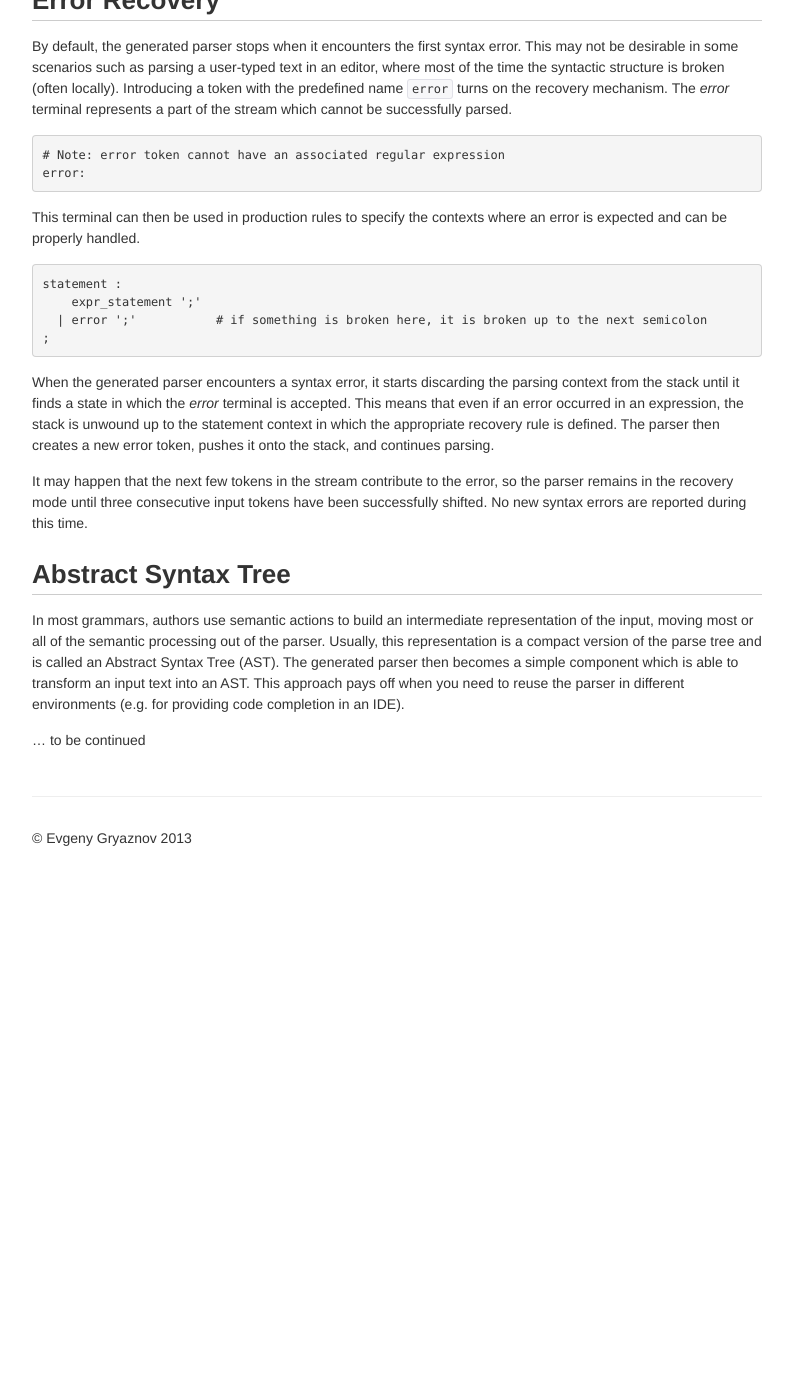
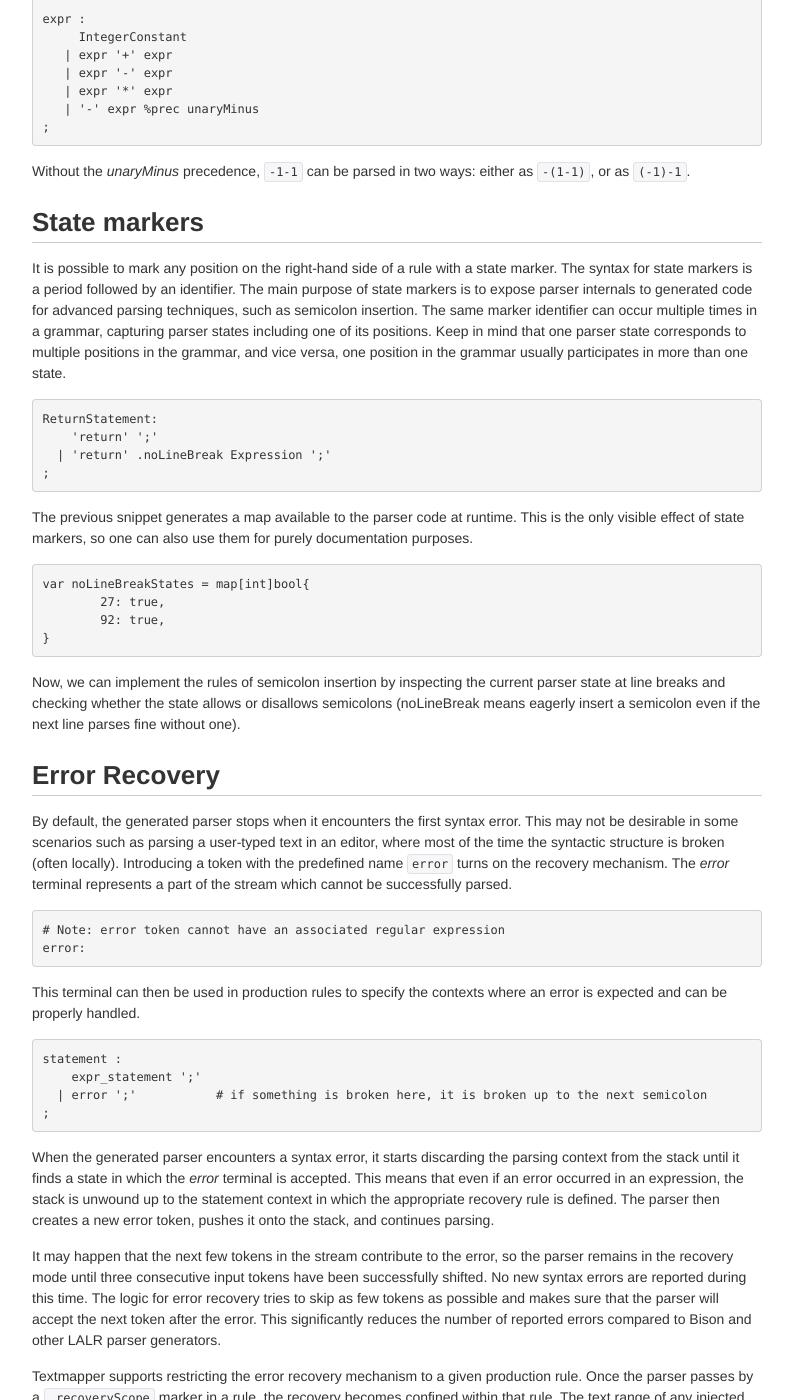
Before and after one commit to inspirer/textmapper, a Jekyll site: the page built from documentation.md, in a window 1280 px wide and 1400 px high, scrolled down 14711 px. Shown: the whole window, without its empty margins (243-1036 px from the left). Built offline with Jekyll 4.4.1, drawn with Linux system fonts in a browser that asks for light colours; before the commit the page ends 15615 px from its top, so only the background shows below that; some of the changed text lies outside the part shown.

Commit message:
Add documentation for state markers and error recovery scopes.

````diff
--- a/documentation.md
+++ b/documentation.md
@@ -167,7 +167,7 @@ Backtracking might lead to unexpected results for broken input - the prefix of a
 	'*': /\*/
 	'/': /\//
 
-This can be improved by having an explicit rule for ```invalid_token``` capturing broken comments.
+This can be improved by having an explicit rule for `invalid_token` capturing broken comments.
 
 	# Note: the following rule disables backtracking for incomplete multiline comments, which
 	# would otherwise be reported as '/', '*', etc.
@@ -179,6 +179,15 @@ A similar situation happens in grammars which have a token for tree dots.
 	'.': /\./
 	invalid_token: /\.\./
 	'...': /\.\.\./
+
+Most grammars do not require backtracking and it is best to ensure that generated code does not contain a backtracking table. If it does, keep adding more invalid_token rules until the table disappears.
+
+	... lexer_tables.go for the previous example without the invalid token rule
+	var tmBacktracking = []int{
+		4, 3, // in '.'
+	}
+
+There are legitimate use-cases for backtracking such as allowing identifiers to have dashes or escaped Unicode characters but those are relatively rare.
 
 ## Regular expressions
 
@@ -461,7 +470,7 @@ Instead of analyzing the whole stack each time, an aggregated value describing t
 
 In each state there may be one or more actions that lead to a successful parse. If there are many, we have to examine lookahead tokens to disambiguate. The generated parser scans them one by one until the ambiguity is resolved. Then it applies the only remaining valid action, or reports a syntax error. The pre-computed *action* table is used by the parser to look up the next action for the current state and the next input terminal. In addition to *Shift* and *Reduce*, the action table may contain two more types of actions:
 
-**Error** reports a syntax error. The parser may also try to recover if this feature is on.
+**Error** reports a syntax error. The parser may also try to recover if error recovery is enabled.
 
 **Lookahead** means that one more token is needed to disambiguate. It takes a new lookahead state as an argument. Lookahead states extend a set of parser states, and can be used as keys in the *action* table (but not in the *goto* table). When the parser encounters this action, it fetches the next lookahead token. It then continues the lookup for the new state and the new token until no more Lookahead actions are returned.
 
@@ -558,6 +567,24 @@ The unary minus requires a separate operator terminal as it has higher precedenc
 
 Without the *unaryMinus* precedence, ```-1-1``` can be parsed in two ways: either as ```-(1-1)```, or as ```(-1)-1```.
 
+## State markers
+
+It is possible to mark any position on the right-hand side of a rule with a state marker. The syntax for state markers is a period followed by an identifier. The main purpose of state markers is to expose parser internals to generated code for advanced parsing techniques, such as semicolon insertion. The same marker identifier can occur multiple times in a grammar, capturing parser states including one of its positions. Keep in mind that one parser state corresponds to multiple positions in the grammar, and vice versa, one position in the grammar usually participates in more than one state.
+
+	ReturnStatement:
+	    'return' ';'
+	  | 'return' .noLineBreak Expression ';'
+	;
+
+The previous snippet generates a map available to the parser code at runtime. This is the only visible effect of state markers, so one can also use them for purely documentation purposes.
+
+	var noLineBreakStates = map[int]bool{
+		27: true,
+		92: true,
+	}
+
+Now, we can implement the rules of semicolon insertion by inspecting the current parser state at line breaks and checking whether the state allows or disallows semicolons (noLineBreak means eagerly insert a semicolon even if the next line parses fine without one).
+
 ## Error Recovery
 
 By default, the generated parser stops when it encounters the first syntax error. This may not be desirable in some scenarios such as parsing a user-typed text in an editor, where most of the time the syntactic structure is broken (often locally). Introducing a token with the predefined name ```error``` turns on the recovery mechanism. The *error* terminal represents a part of the stream which cannot be successfully parsed.
@@ -574,7 +601,18 @@ This terminal can then be used in production rules to specify the contexts where
 
 When the generated parser encounters a syntax error, it starts discarding the parsing context from the stack until it finds a state in which the *error* terminal is accepted. This means that even if an error occurred in an expression, the stack is unwound up to the statement context in which the appropriate recovery rule is defined. The parser then creates a new error token, pushes it onto the stack, and continues parsing.
 
-It may happen that the next few tokens in the stream contribute to the error, so the parser remains in the recovery mode until three consecutive input tokens have been successfully shifted. No new syntax errors are reported during this time.
+It may happen that the next few tokens in the stream contribute to the error, so the parser remains in the recovery mode until three consecutive input tokens have been successfully shifted. No new syntax errors are reported during this time. The logic for error recovery tries to skip as few tokens as possible and makes sure that the parser will accept the next token after the error. This significantly reduces the number of reported errors compared to Bison and other LALR parser generators.
+
+Textmapper supports restricting the error recovery mechanism to a given production rule. Once the parser passes by a `.recoveryScope` marker in a rule, the recovery becomes confined within that rule. The text range of any injected `error` token will start after the marker. The feature teaches the parser to respect structural parentheses and makes the parsing output more predictable on broken input.
+
+	# Input:
+	#   delay(func() {
+	#       foo)       // <- unexpected parenthesis, this whole line is reported as BrokenStatement
+	#   })
+	Block:
+		'{' .recoveryScope Statement* '}' ;
+
+Without `.recoveryScope`, the parser matches the offending closing parenthesis with the opening parenthesis of the delay call, completely messing up the parse tree.
 
 ## Abstract Syntax Tree
 
````
Also changed, not shown: index.md (+2 -2 lines).
